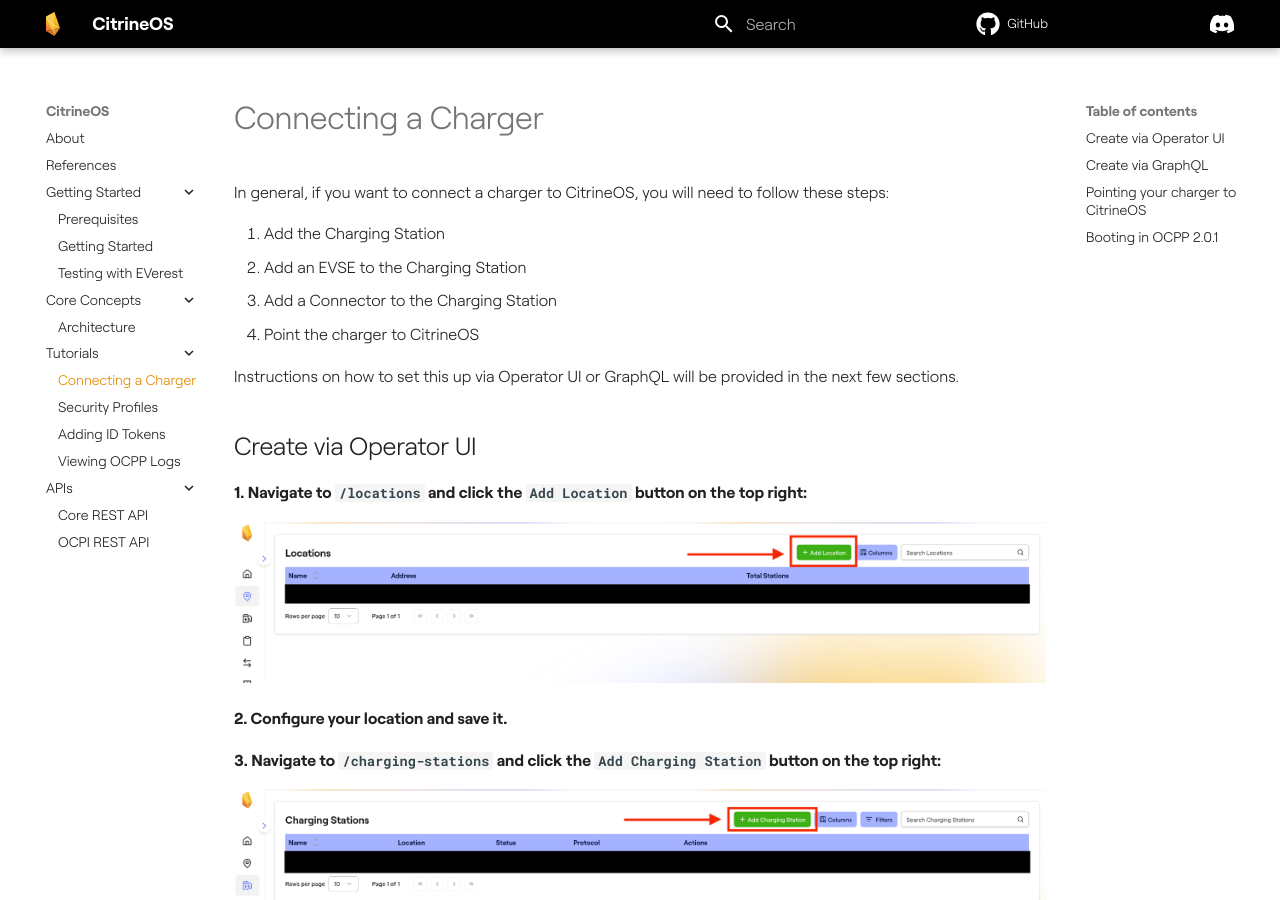
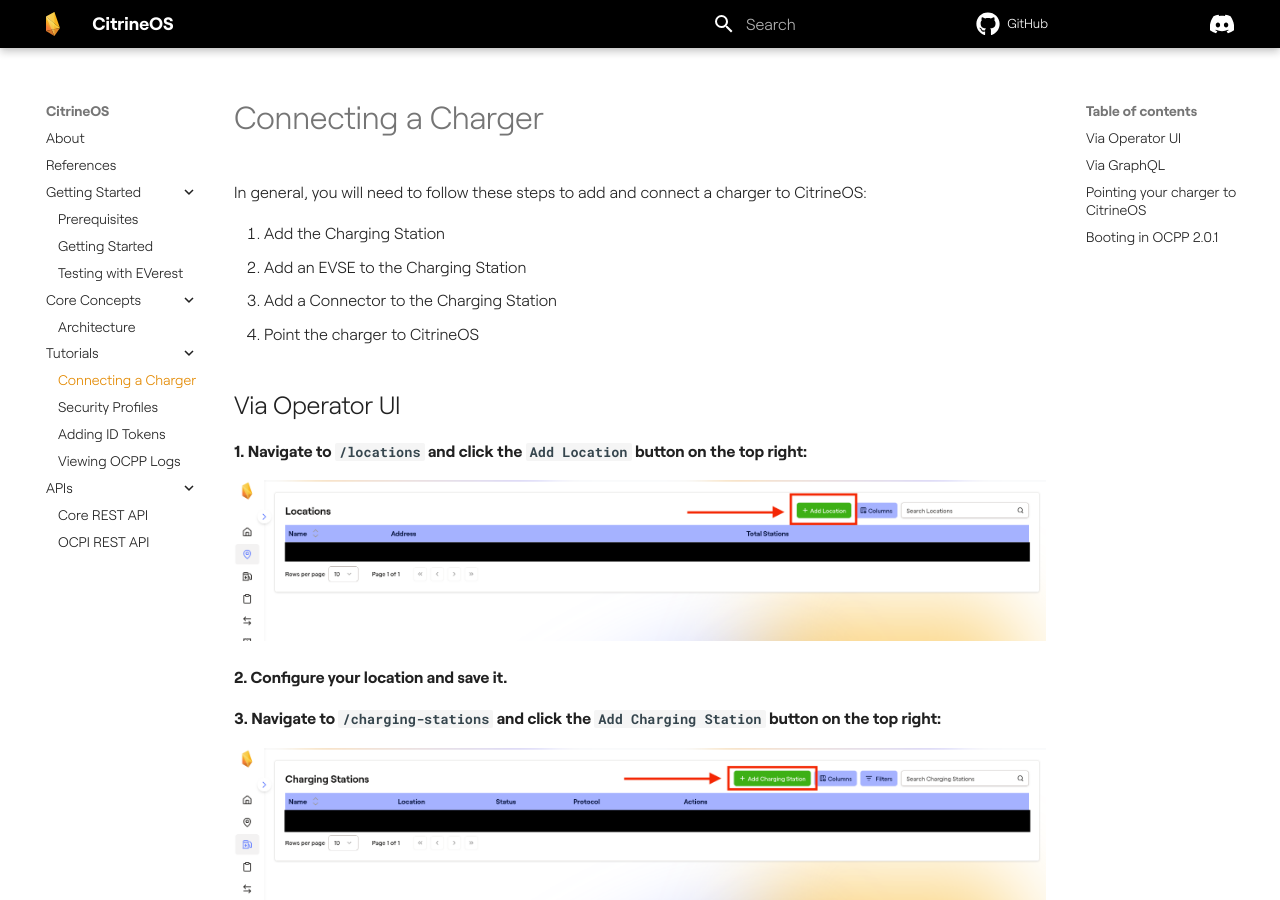
Before and after one commit to citrineos/citrineos.github.io, an MkDocs documentation site: the page built from docs/tutorials/connecting-a-charger.md, in a window 1280 px wide and 900 px high. Built offline with MkDocs 1.6.1 and Material for MkDocs 9.7.7, drawn with Linux system fonts in a browser that asks for light colours; plug-ins that fetch from the network failed and are left out; comment, search, counter and statistics services are not loaded; the version menu is left out; some of the changed text lies outside the part shown.

Commit message:
feature: simplifying connecting-a-charger.md

```diff
--- a/docs/tutorials/connecting-a-charger.md
+++ b/docs/tutorials/connecting-a-charger.md
@@ -2,16 +2,14 @@
 title: Connecting a Charger
 ---
 
-In general, if you want to connect a charger to CitrineOS, you will need to follow these steps:
+In general, you will need to follow these steps to add and connect a charger to CitrineOS:
 
 1. Add the Charging Station
 2. Add an EVSE to the Charging Station
 3. Add a Connector to the Charging Station
 4. Point the charger to CitrineOS
 
-Instructions on how to set this up via Operator UI or GraphQL will be provided in the next few sections.
-
-# Create via Operator UI
+# Via Operator UI
 
 **1. Navigate to `/locations` and click the `Add Location` button on the top right:**
 
@@ -34,7 +32,7 @@
 
 ![](/assets/img/create-charger-operator-ui/add-connector.png)
 
-# Create via GraphQL
+# Via GraphQL
 
 From [the Hasura GraphQL console](http://localhost:8090/console/api/api-explorer), you can insert a new location with a new charging station, EVSE, and connector,
 using the following mutation:
```
